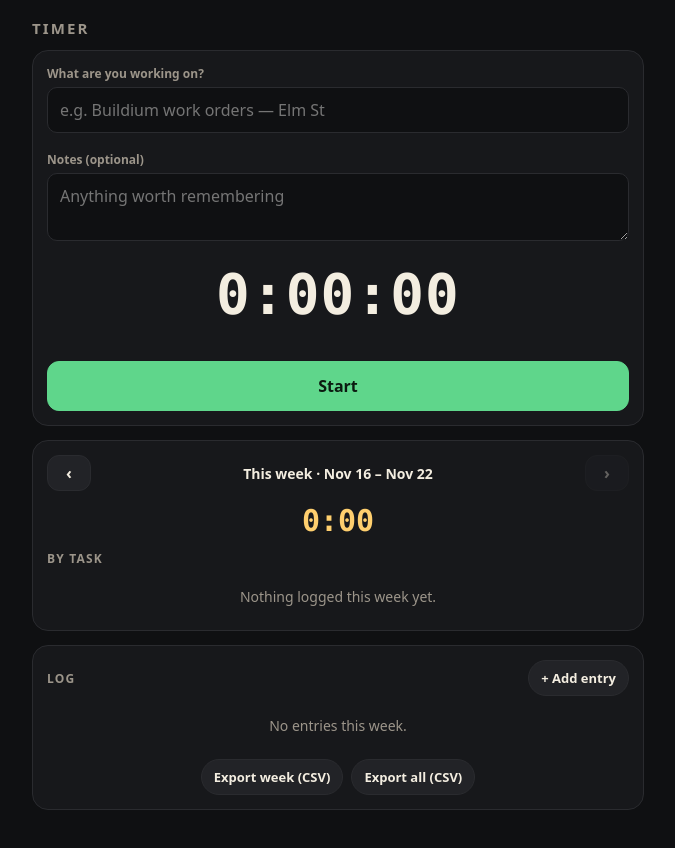
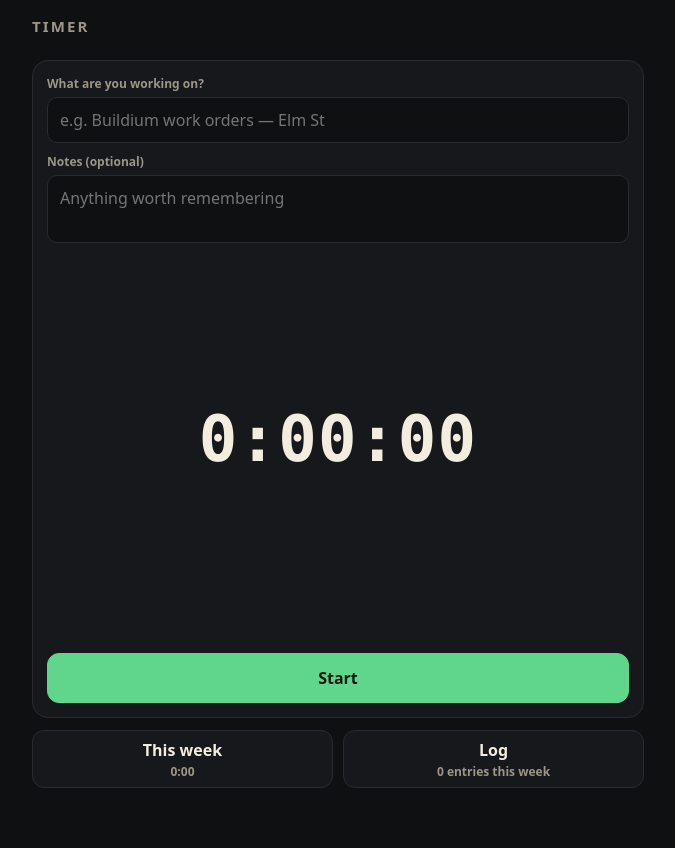
Before and after one commit to cdgildea1-arch/Gildea-House, a plain HTML site: page timer/index.html in a window 1280 px wide. Shown: the whole page, without its empty margins (302-977 px from the left). After the commit the page ends 800 px from the top, so only its background shows below. Drawn offline with Linux system fonts and the light colour scheme.

Commit message:
Timer: one-screen layout, This week and Log open as panels
Co-Authored-By: Claude Opus 5.5 <noreply@anthropic.com>
Claude-Session: https://claude.ai/code/session_01Ere8SkfujZBZwXJLTX24wy

```diff
--- a/timer/index.html
+++ b/timer/index.html
@@ -15,17 +15,27 @@
 <style>
 :root{color-scheme:dark;--bg:#0f1012;--card:#17181b;--ink:#f3ede0;--dim:#9c958a;--line:#2a2b2f;--gold:#ffcf6e;--go:#5fd68b;--hot:#ff7a45}
 *{box-sizing:border-box;-webkit-tap-highlight-color:transparent}
-html,body{margin:0;background:var(--bg);color:var(--ink);font-family:system-ui,-apple-system,sans-serif}
-main{max-width:640px;margin:0 auto;padding:max(14px,env(safe-area-inset-top)) 14px max(40px,env(safe-area-inset-bottom))}
+html,body{margin:0;height:100%;overflow:hidden;overscroll-behavior:none;background:var(--bg);color:var(--ink);font-family:system-ui,-apple-system,sans-serif}
+main{max-width:640px;margin:0 auto;height:100%;height:100dvh;display:flex;flex-direction:column;gap:12px;padding:max(12px,env(safe-area-inset-top)) 14px max(12px,env(safe-area-inset-bottom))}
+main>.card{flex:1;min-height:0;display:flex;flex-direction:column;margin:0}
+.clockwrap{flex:1;min-height:0;display:flex;flex-direction:column;justify-content:center}
+.tabs{display:flex;gap:10px;flex:none}
+.tabs button{display:flex;flex-direction:column;align-items:center;justify-content:center;gap:2px;min-height:58px;background:var(--card)}
+.tabs small{font:600 12px system-ui;color:var(--dim)}
+dialog.sheet{width:100%;max-width:640px;height:100%;max-height:100dvh;margin:0 auto;border:0;border-radius:0;padding:0;background:var(--bg)}
+dialog.sheet[open]{display:flex;flex-direction:column}
+.sh{display:flex;align-items:center;gap:8px;padding:max(12px,env(safe-area-inset-top)) 14px 10px;border-bottom:1px solid var(--line)}
+.sh h3{flex:1;margin:0;font-size:17px}
+.sb{flex:1;overflow-y:auto;-webkit-overflow-scrolling:touch;padding:12px 14px max(20px,env(safe-area-inset-bottom))}
 h1{font:700 15px system-ui;letter-spacing:.14em;text-transform:uppercase;color:var(--dim);margin:4px 0 12px;display:flex;justify-content:space-between;align-items:baseline}
 h1 span{color:var(--gold);letter-spacing:.04em;text-transform:none;font-size:14px}
 h2{font:700 12px system-ui;letter-spacing:.1em;text-transform:uppercase;color:var(--dim);margin:0 0 10px}
 .card{background:var(--card);border:1px solid var(--line);border-radius:16px;padding:14px;margin-bottom:14px}
 input,textarea{width:100%;background:#0f1012;color:var(--ink);border:1px solid var(--line);border-radius:10px;padding:11px 12px;font:16px system-ui}
-textarea{resize:vertical;min-height:44px}
+textarea{resize:none;min-height:44px}
 input:focus,textarea:focus{outline:none;border-color:var(--gold)}
 label{display:block;font:600 12px system-ui;color:var(--dim);margin:10px 0 5px}
-.clock{font:700 56px ui-monospace,SFMono-Regular,Menlo,monospace;text-align:center;letter-spacing:.02em;margin:16px 0 4px;font-variant-numeric:tabular-nums}
+.clock{font:700 clamp(44px,15vw,64px) ui-monospace,SFMono-Regular,Menlo,monospace;text-align:center;letter-spacing:.02em;margin:16px 0 4px;font-variant-numeric:tabular-nums}
 .status{text-align:center;font:600 13px system-ui;color:var(--dim);min-height:18px;margin-bottom:12px}
 .status.run{color:var(--go)} .status.pause{color:var(--gold)}
 .btns{display:flex;gap:10px}
@@ -34,7 +44,9 @@ button.go{background:var(--go);color:#0b1a10;border-color:var(--go)}
 button.pause{background:var(--gold);color:#221a05;border-color:var(--gold)}
 button.stop{background:var(--hot);color:#250d03;border-color:var(--hot)}
 button.small{min-height:36px;font-size:13px;padding:0 12px;flex:none;border-radius:999px}
-.chips{display:flex;flex-wrap:wrap;gap:6px;margin-top:8px}
+.chips{display:flex;gap:6px;margin:8px -14px 0;padding:0 14px;overflow-x:auto;flex-wrap:nowrap;scrollbar-width:none;flex:none}
+.chips::-webkit-scrollbar{display:none}
+.chips:empty{display:none}
 .chip{font:600 13px system-ui;background:#222327;border:1px solid var(--line);border-radius:999px;padding:6px 11px;color:var(--ink);cursor:pointer;flex:none;min-height:0}
 .weeknav{display:flex;align-items:center;gap:8px;margin-bottom:12px}
 .weeknav .lbl{flex:1;text-align:center;font:600 14px system-ui}
@@ -77,32 +89,38 @@ dialog h3{margin:0 0 4px;font-size:17px}
     <div class="chips" id="recent"></div>
     <label for="notes">Notes (optional)</label>
     <textarea id="notes" rows="2" placeholder="Anything worth remembering"></textarea>
-    <div class="clock" id="clock">0:00:00</div>
-    <div class="status" id="status"></div>
+    <div class="clockwrap">
+      <div class="clock" id="clock">0:00:00</div>
+      <div class="status" id="status"></div>
+    </div>
     <div class="btns" id="btns"></div>
   </section>
 
-  <section class="card">
-    <div class="weeknav">
-      <button id="prevWk" aria-label="Previous week">‹</button>
-      <div class="lbl" id="wkLbl"></div>
-      <button id="nextWk" aria-label="Next week">›</button>
-    </div>
+  <div class="tabs">
+    <button id="openWeek">This week<small id="wkTab">0:00</small></button>
+    <button id="openLog">Log<small id="logTab">0 entries</small></button>
+  </div>
+</main>
+
+<dialog class="sheet" id="weekSheet">
+  <div class="sh"><h3>This week</h3><button class="small" data-close>Done</button></div>
+  <div class="sb">
+    <div class="weeknav"><button class="prevWk" aria-label="Previous week">‹</button><div class="lbl wkLbl"></div><button class="nextWk" aria-label="Next week">›</button></div>
     <div class="total" id="wkTot">0:00</div>
     <h2>By task</h2>
     <div id="byTask"></div>
-  </section>
+    <div class="tools"><button class="small" id="csvWk">Export week (CSV)</button></div>
+  </div>
+</dialog>
 
-  <section class="card">
-    <h2 style="display:flex;justify-content:space-between;align-items:center;margin:0">Log
-      <button class="small" id="addBtn">+ Add entry</button></h2>
+<dialog class="sheet" id="logSheet">
+  <div class="sh"><h3>Log</h3><button class="small" id="addBtn">+ Add</button><button class="small" data-close>Done</button></div>
+  <div class="sb">
+    <div class="weeknav"><button class="prevWk" aria-label="Previous week">‹</button><div class="lbl wkLbl"></div><button class="nextWk" aria-label="Next week">›</button></div>
     <div id="log"></div>
-    <div class="tools">
-      <button class="small" id="csvWk">Export week (CSV)</button>
-      <button class="small" id="csvAll">Export all (CSV)</button>
-    </div>
-  </section>
-</main>
+    <div class="tools"><button class="small" id="csvAll">Export all (CSV)</button></div>
+  </div>
+</dialog>
 
 <dialog id="dlg">
   <form method="dialog" id="form">
@@ -214,7 +232,7 @@ function renderRecent(){
   const seen=new Set(), list=[];
   [...S.entries].sort((a,b)=>b.start-a.start).forEach(e=>{ const k=e.task.trim(); if(k && !seen.has(k.toLowerCase())){ seen.add(k.toLowerCase()); list.push(k); } });
   $('taskList').innerHTML=list.map(t=>'<option value="'+esc(t)+'">').join('');
-  $('recent').innerHTML=list.slice(0,6).map(t=>'<button class="chip" type="button">'+esc(t)+'</button>').join('');
+  $('recent').innerHTML=list.slice(0,8).map(t=>'<button class="chip" type="button">'+esc(t)+'</button>').join('');
   [...$('recent').children].forEach((c,i)=>c.onclick=()=>{ $('task').value=list[i]; if(S.run){S.run.task=list[i]; save();} });
 }
 
@@ -223,8 +241,8 @@ function weekEntries(){ const a=weekStart(weekOffset), b=a+7*864e5; return S.ent
 function renderWeek(){
   const a=weekStart(weekOffset), b=new Date(a+6*864e5);
   const f=d=>new Date(d).toLocaleDateString([], {month:'short', day:'numeric'});
-  $('wkLbl').textContent = weekOffset===0 ? 'This week · '+f(a)+' – '+f(b) : f(a)+' – '+f(b);
-  $('nextWk').disabled = weekOffset>=0; $('nextWk').style.opacity = weekOffset>=0 ? .35 : 1;
+  document.querySelectorAll('.wkLbl').forEach(el=>el.textContent = (weekOffset===0 ? 'This week · ' : '')+f(a)+' – '+f(b));
+  document.querySelectorAll('.nextWk').forEach(n=>{ n.disabled = weekOffset>=0; n.style.opacity = weekOffset>=0 ? .35 : 1; });
   const es=weekEntries();
   const total=es.reduce((s,e)=>s+e.ms,0);
   $('wkTot').textContent=hm(total);
@@ -249,8 +267,17 @@ function renderWeek(){
   }).join('') : '<div class="empty" style="margin-top:10px">No entries this week.</div>';
   $('log').querySelectorAll('.entry').forEach(el=>el.onclick=()=>openEdit(el.dataset.id));
 }
-$('prevWk').onclick=()=>{ weekOffset--; renderWeek(); };
-$('nextWk').onclick=()=>{ if(weekOffset<0){ weekOffset++; renderWeek(); } };
+document.querySelectorAll('.prevWk').forEach(b=>b.onclick=()=>{ weekOffset--; renderWeek(); });
+document.querySelectorAll('.nextWk').forEach(b=>b.onclick=()=>{ if(weekOffset<0){ weekOffset++; renderWeek(); } });
+function openSheet(id){ weekOffset=0; renderWeek(); $(id).showModal(); }
+$('openWeek').onclick=()=>openSheet('weekSheet');
+$('openLog').onclick=()=>openSheet('logSheet');
+document.querySelectorAll('[data-close]').forEach(b=>b.onclick=()=>b.closest('dialog').close());
+function renderTabs(){
+  const a=weekStart(0), es=S.entries.filter(e=>e.start>=a);
+  $('wkTab').textContent=hm(es.reduce((s,e)=>s+e.ms,0));
+  $('logTab').textContent=es.length+(es.length===1?' entry':' entries')+' this week';
+}
 
 /* ---------- edit / add ---------- */
 const toDateInput = t => dayKey(t);
@@ -310,7 +337,7 @@ $('csvWk').onclick=()=>csv(weekEntries(), 'timer-week-'+dayKey(weekStart(weekOff
 $('csvAll').onclick=()=>csv(S.entries, 'timer-all-'+dayKey(Date.now())+'.csv');
 
 /* ---------- boot ---------- */
-function render(){ renderRecent(); renderTimer(); renderWeek(); }
+function render(){ renderRecent(); renderTimer(); renderWeek(); renderTabs(); }
 if(S.run){ $('task').value=S.run.task||''; $('notes').value=S.run.notes||''; }
 render();
 document.addEventListener('visibilitychange', ()=>{ if(!document.hidden) tick(); });
```
